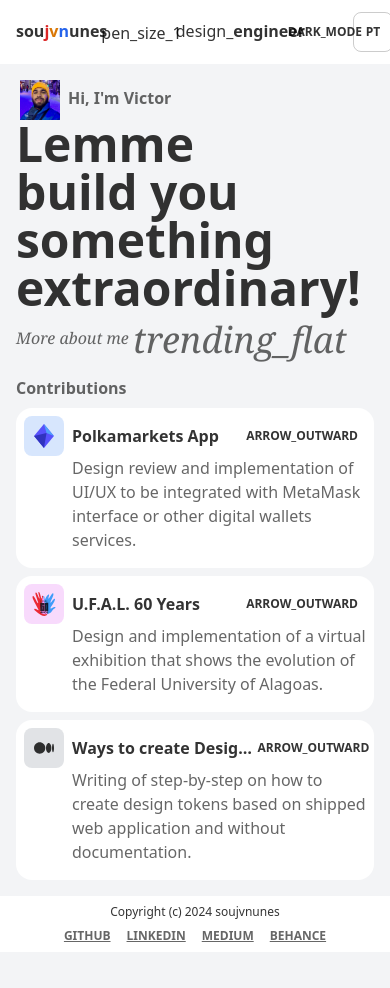
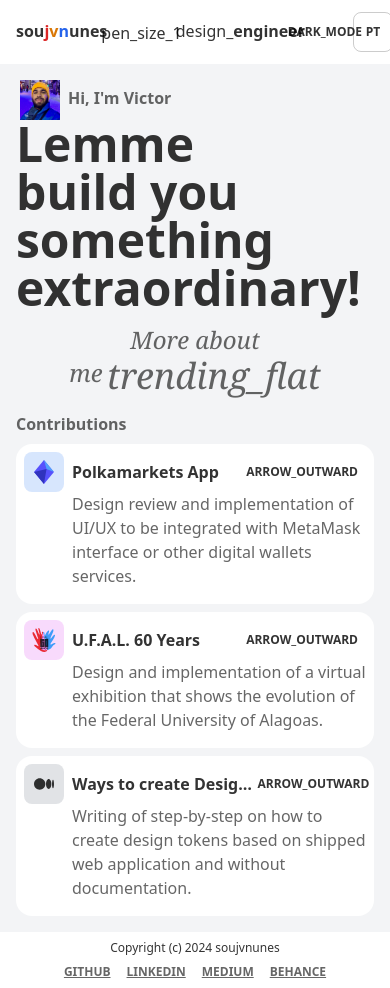
Before and after one commit to soujvnunes/soujvnunes.github.io, a React (Vite) app: page / in a window 390 px wide. Before the commit the page ends 952 px from the top, so only its background shows below. Built offline with nearby package versions, Linux system fonts and the light colour scheme.

Commit message:
feat(IntroSection): adjust mobile UI

```diff
--- a/src/components/IntroSection.tsx
+++ b/src/components/IntroSection.tsx
@@ -21,13 +21,13 @@ export default function IntroSection() {
         />
         <strong className="ml-2">{t("intro_caption")}</strong>
       </p>
-      <h2 className="mb-2 text-5xl font-bold lg:mb-6 lg:text-8xl text-balance">
+      <h2 className="mb-3 text-5xl font-bold lg:mb-6 lg:text-8xl text-balance">
         {t("intro_title")}
       </h2>
       <p>
         <button
           className={cn(
-            "font-serif italic lg:text-2xl",
+            "font-serif italic text-2xl",
             classNames.text.secondary,
           )}
         >
```
